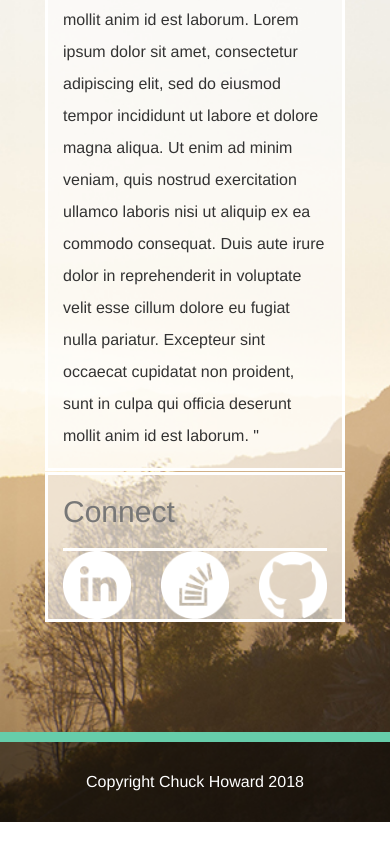
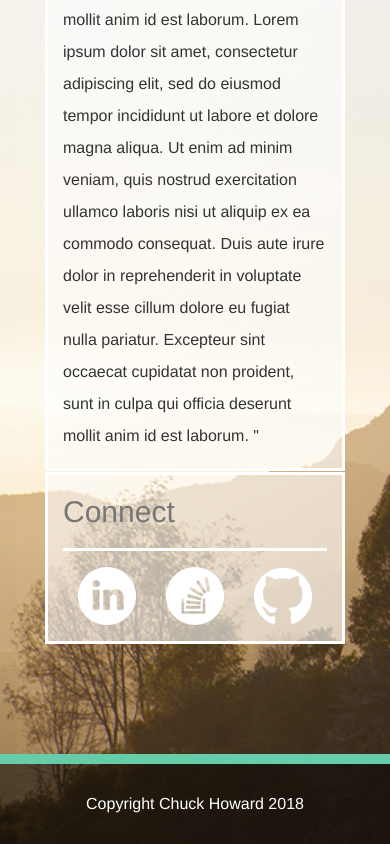
Before and after one commit to chulps/Bootstrap-Portfolio, a plain HTML site: page index.html in a window 390 px wide. Shown: the part 942-1786 px from the top of the page. Before the commit the page ends 1764 px from the top, so only its background shows below. Drawn offline with nearby package versions, Linux system fonts and the light colour scheme.

Commit message:
fixed responsive images again

```diff
--- a/index.html
+++ b/index.html
@@ -57,7 +57,7 @@
 					<div>
 						<h2 class="text-muted">Connect</h2>
 					</div>
-					<div class="row content-left">
+					<div class="row content">
 						<div class="col-md-4 col-sm-4 col-xs-4 img-circle"><a href="https://www.linkedin.com/in/chuck-howard/"><img src="IMAGES/linkedin-icon-01.png" class="img-responsive" alt="Responsive image"></a></div>
 						<div class="col-md-4 col-sm-4 col-xs-4"><a href="https://stackoverflow.com/users/2146031/chulps"><img src="IMAGES/github-icon-01.png" class="img-responsive" alt="Responsive image"></a></div>
 						<div class="col-md-4 col-sm-4 col-xs-4 "><a href="https://github.com/chulps"><img src="IMAGES/github-icon-01-01.png" class="img-responsive" alt="Responsive image"></a></div>
```
